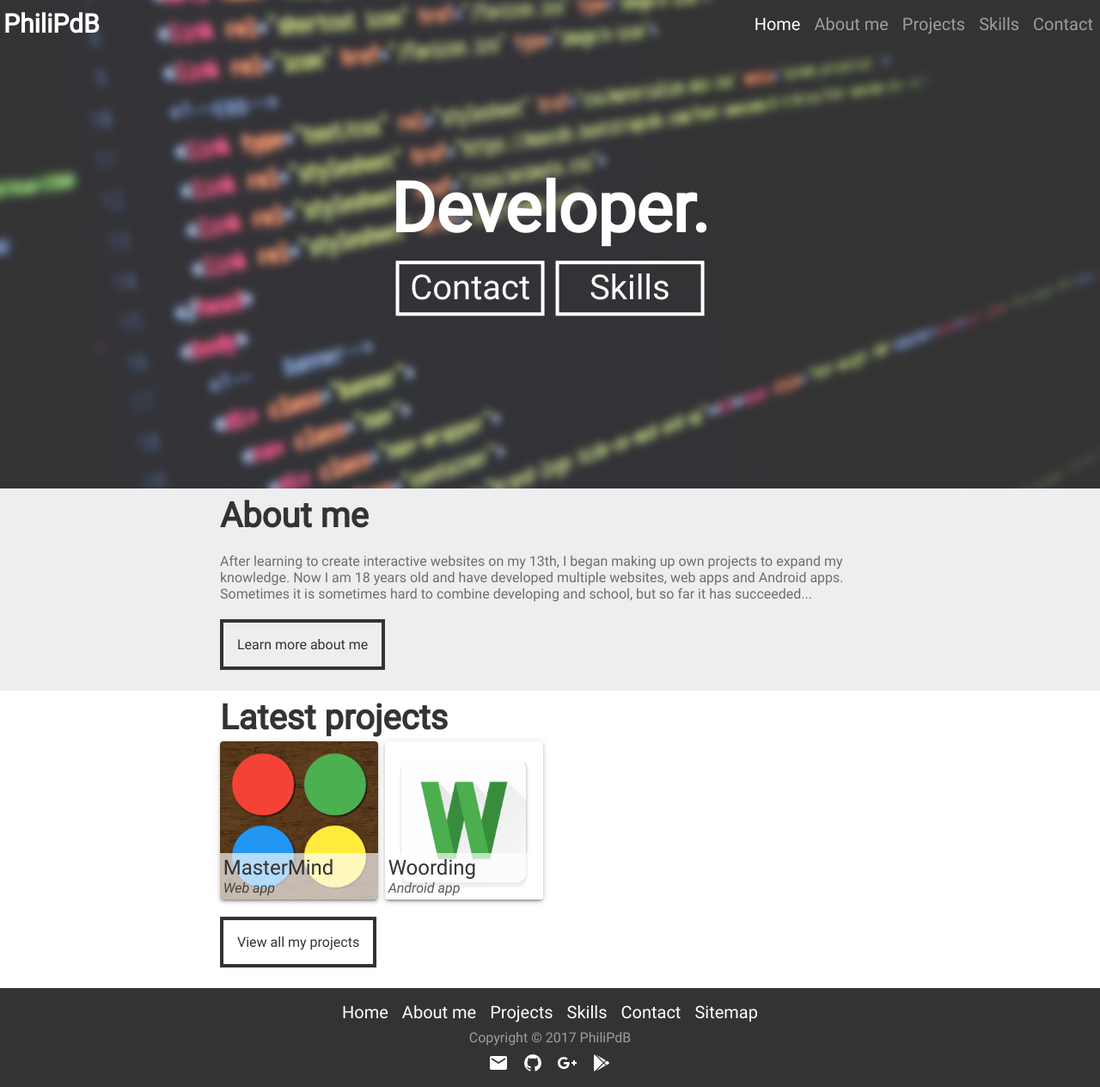
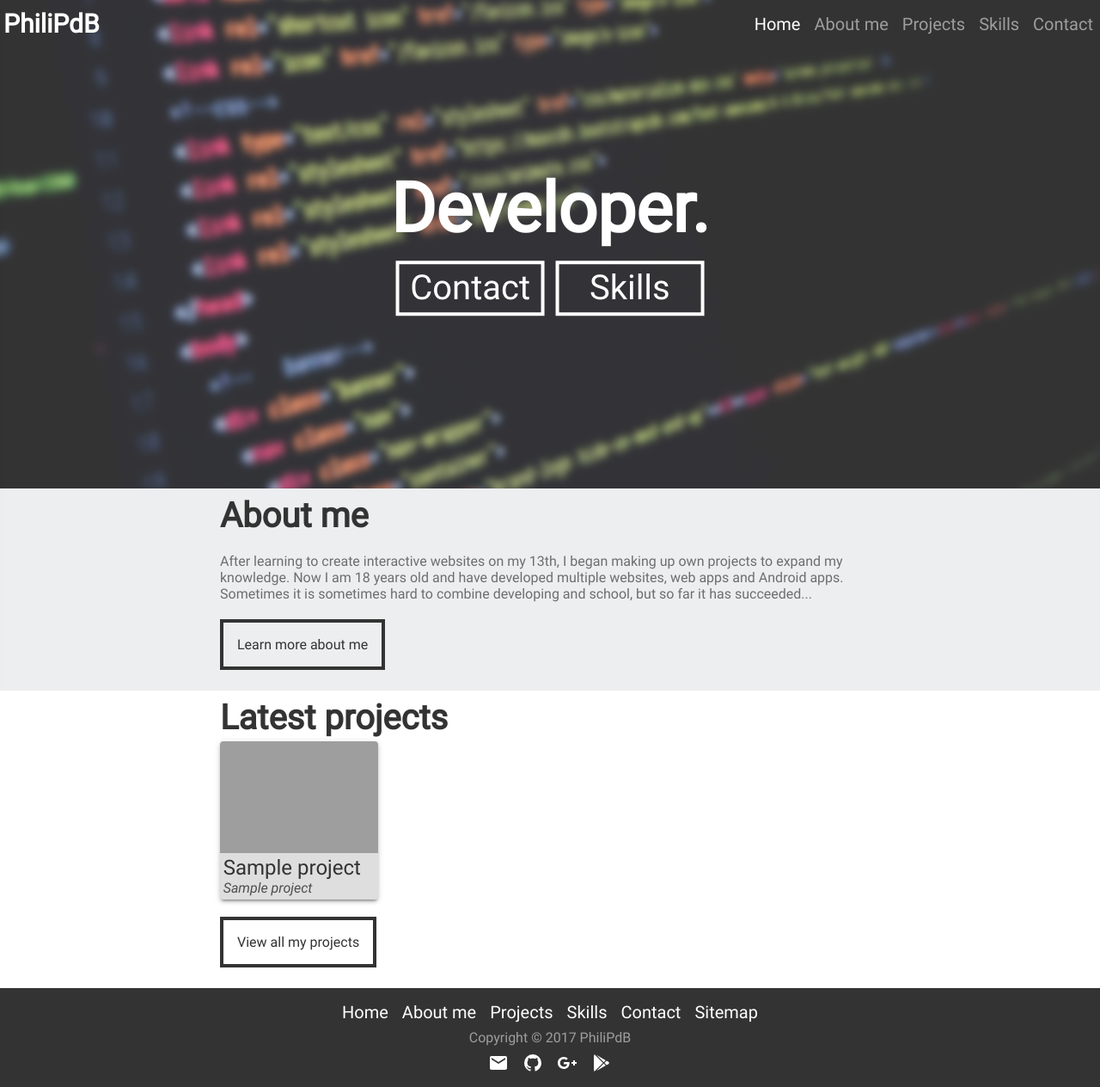
Before and after one commit to PhiliPdB/philipdb.com, a PHP site: page / in a window 1280 px wide. Shown: the whole page at 86% size. Run offline with PHP 8.4, Linux system fonts and the light colour scheme; tables that the repository leaves empty hold one stand-in row (values such as "Sample post"); style sheets or scripts are compiled from the project's sources; grey boxes are pictures that could not be loaded.

Commit message:
Get projects from database on index

```diff
--- a/src/index.php
+++ b/src/index.php
@@ -2,15 +2,11 @@
 // Enable PHP Gzip compression
 ob_start("ob_gzhandler");
 
-function get_age($year, $month, $day) {
-	$age = date('Y') - $year;
-	if (date('m') < $month) $age -= 1;
-	elseif (date('m') == $month && date('d') < $day) $age -= 1;
-	return $age;
-}
-function version($file) {
-	return $file . '?' . filemtime($file);
-}
+require('php/helper.php');
+require('php/database_helper.php');
+
+$projects = getProjects();
+
  ?>
 <!DOCTYPE html>
 <html lang="en">
@@ -55,23 +51,20 @@ function version($file) {
 		</p>
 		<a class="button" href="about">Learn more about me</a>
 	</div>
+
+	<!-- Projects -->
 	<div id="projects" class="card">
 		<h2>Latest projects</h2>
 		<div class="projects">
-			<a class="project" id="mastermind" href="projects#mastermind">
-				<img src="images/projects/mastermind.png" alt="MasterMind" width="512" height="512">
-				<div class="description">
-					<div class="title">MasterMind</div>
-					<div class="subtitle">Web app</div>
-				</div>
-			</a>
-			<a href="projects#woording" class="project" id="woording">
-				<img src="images/projects/woording.png" alt="Woording" width="512" height="512">
-				<div class="description">
-					<div class="title">Woording</div>
-					<div class="subtitle">Android app</div>
-				</div>
-			</a>
+			<?php foreach ($projects as $project): ?>
+				<a id="<?=$project['project_tag']?>" class="project" href="projects#<?=$project['project_tag']?>">
+					<img src="images/projects/<?=$project['project_tag']?>.png" alt="<?=$project['project_title']?>" width="512" height="512">
+					<div class="description">
+						<div class="title"><?=$project['project_title']?></div>
+						<div class="subtitle"><?=$project['project_subtitle']?></div>
+					</div>
+				</a>
+			<?php endforeach; ?>
 		</div>
 		<a class="button" href="projects">View all my projects</a>
 	</div>
```
